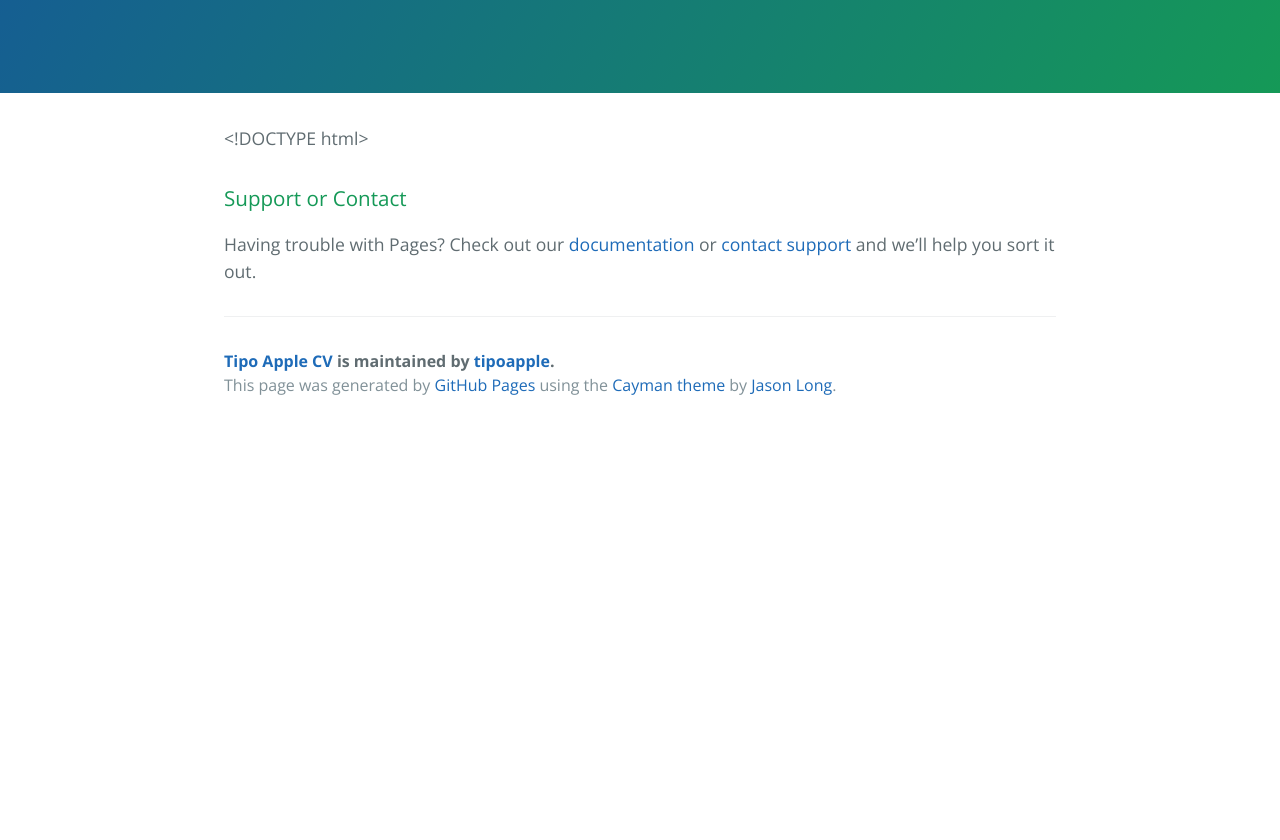
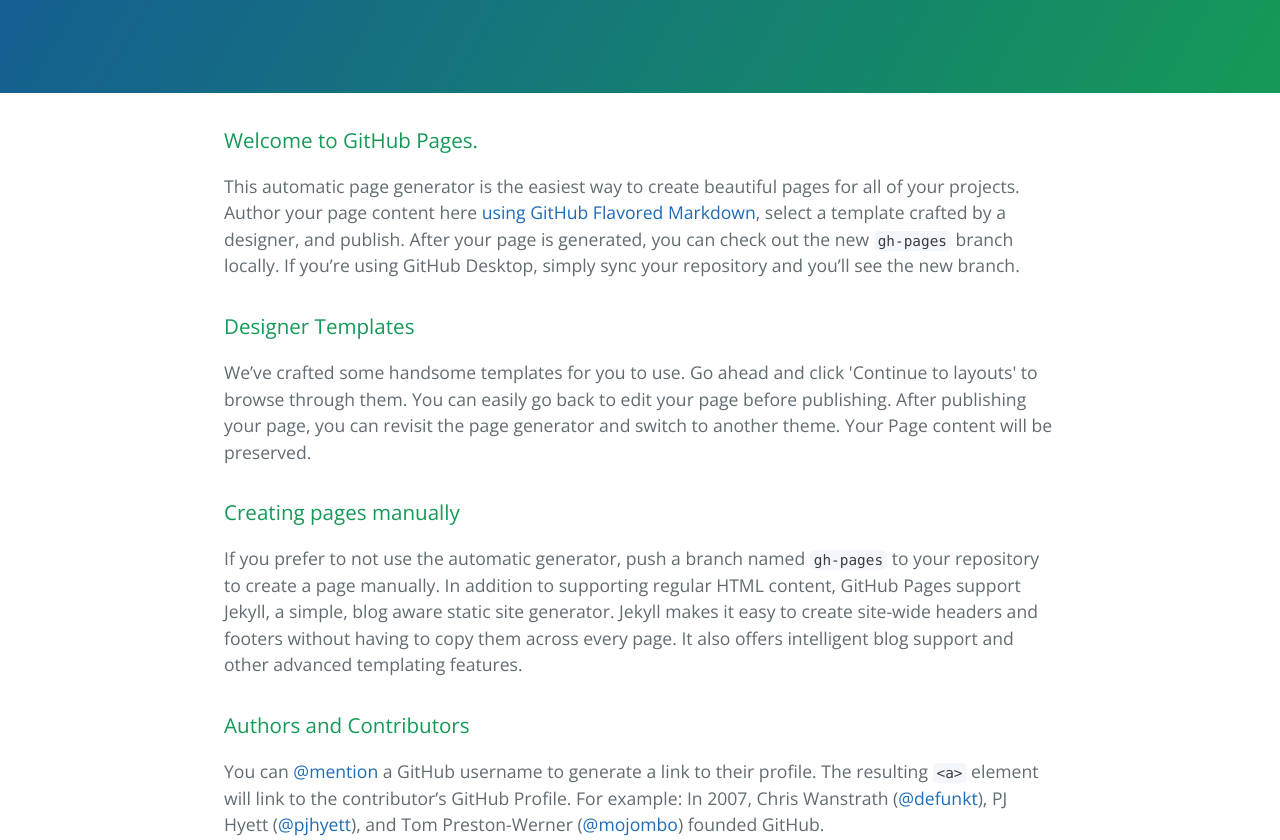
Before and after one commit to tipoapple/MonCV, a plain HTML site: page index.html in a window 1280 px wide. Shown: the part 290-1130 px from the top of the page. Before the commit the page ends 800 px from the top, so only its background shows below. Drawn offline with nearby package versions, Linux system fonts and the light colour scheme.

Commit message:
Create gh-pages branch via GitHub

```diff
--- a/index.html
+++ b/index.html
@@ -19,10 +19,25 @@
     </section>
 
     <section class="main-content">
-      <p>&lt;!DOCTYPE html&gt;
-</p>
+      <h3>
+<a id="welcome-to-github-pages" class="anchor" href="#welcome-to-github-pages" aria-hidden="true"><span class="octicon octicon-link"></span></a>Welcome to GitHub Pages.</h3>
 
-<p></p>
+<p>This automatic page generator is the easiest way to create beautiful pages for all of your projects. Author your page content here <a href="https://guides.github.com/features/mastering-markdown/">using GitHub Flavored Markdown</a>, select a template crafted by a designer, and publish. After your page is generated, you can check out the new <code>gh-pages</code> branch locally. If you’re using GitHub Desktop, simply sync your repository and you’ll see the new branch.</p>
+
+<h3>
+<a id="designer-templates" class="anchor" href="#designer-templates" aria-hidden="true"><span class="octicon octicon-link"></span></a>Designer Templates</h3>
+
+<p>We’ve crafted some handsome templates for you to use. Go ahead and click 'Continue to layouts' to browse through them. You can easily go back to edit your page before publishing. After publishing your page, you can revisit the page generator and switch to another theme. Your Page content will be preserved.</p>
+
+<h3>
+<a id="creating-pages-manually" class="anchor" href="#creating-pages-manually" aria-hidden="true"><span class="octicon octicon-link"></span></a>Creating pages manually</h3>
+
+<p>If you prefer to not use the automatic generator, push a branch named <code>gh-pages</code> to your repository to create a page manually. In addition to supporting regular HTML content, GitHub Pages support Jekyll, a simple, blog aware static site generator. Jekyll makes it easy to create site-wide headers and footers without having to copy them across every page. It also offers intelligent blog support and other advanced templating features.</p>
+
+<h3>
+<a id="authors-and-contributors" class="anchor" href="#authors-and-contributors" aria-hidden="true"><span class="octicon octicon-link"></span></a>Authors and Contributors</h3>
+
+<p>You can <a href="https://github.com/blog/821" class="user-mention">@mention</a> a GitHub username to generate a link to their profile. The resulting <code>&lt;a&gt;</code> element will link to the contributor’s GitHub Profile. For example: In 2007, Chris Wanstrath (<a href="https://github.com/defunkt" class="user-mention">@defunkt</a>), PJ Hyett (<a href="https://github.com/pjhyett" class="user-mention">@pjhyett</a>), and Tom Preston-Werner (<a href="https://github.com/mojombo" class="user-mention">@mojombo</a>) founded GitHub.</p>
 
 <h3>
 <a id="support-or-contact" class="anchor" href="#support-or-contact" aria-hidden="true"><span class="octicon octicon-link"></span></a>Support or Contact</h3>
```
Also changed, not shown: params.json (+1 -1 lines).
